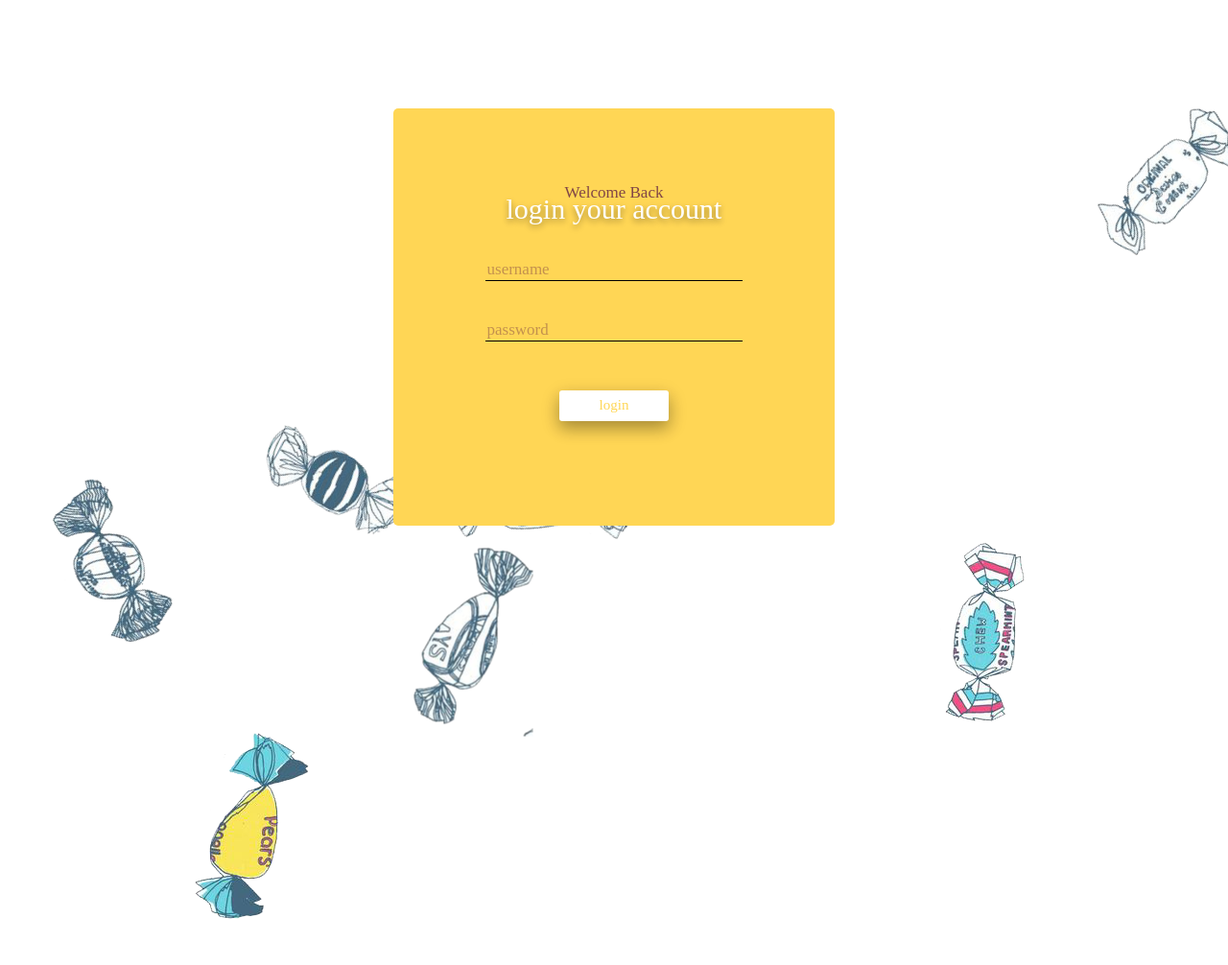
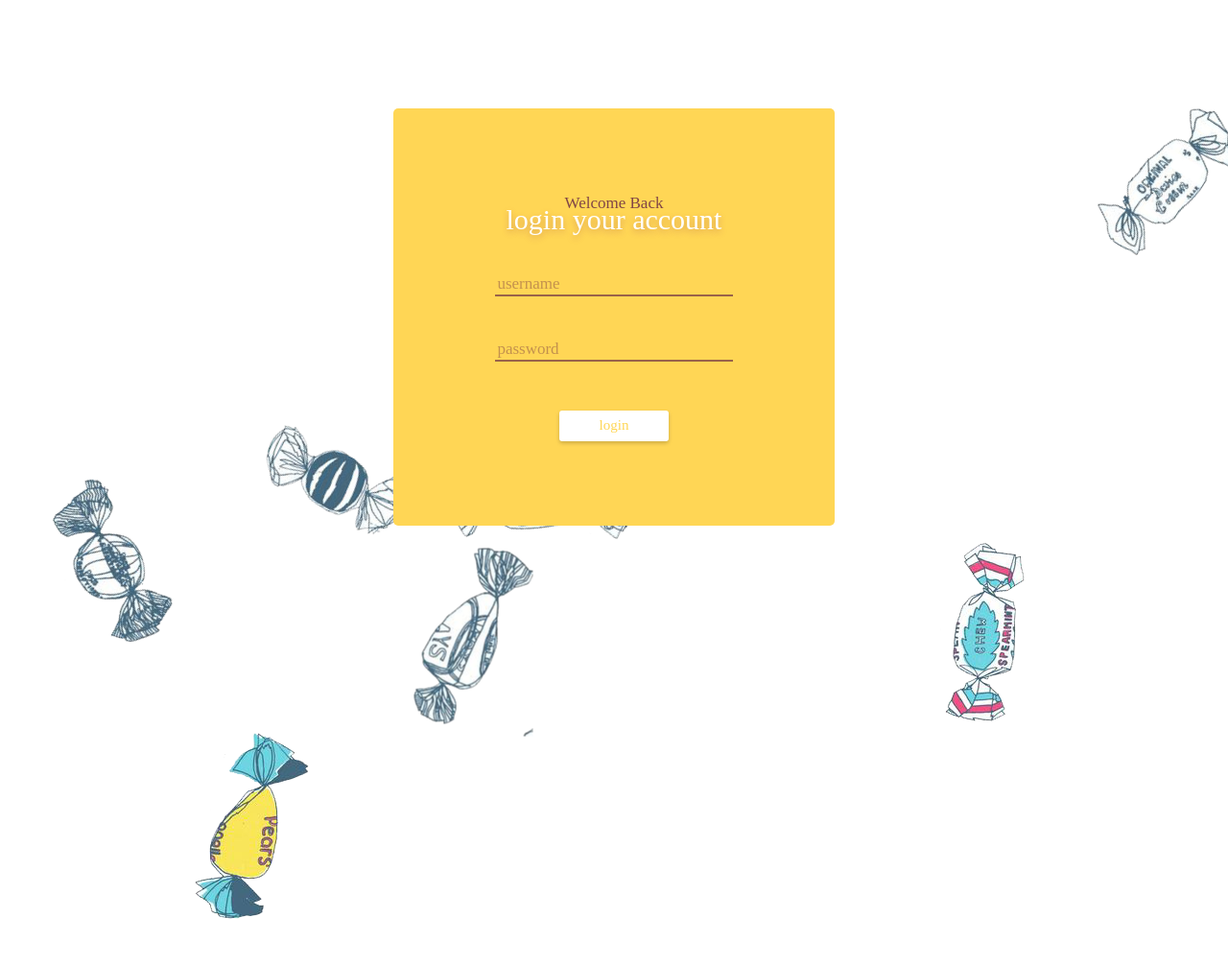
Before and after one commit to mlin702651/mlin702651.github.io, a plain HTML site: page loginpage.html in a window 1280 px wide. Shown: the top 1006 px of the page at 96% size. Drawn offline with Linux system fonts and the light colour scheme.

Commit message:
看第一頁的動畫滑進來那個要不要改

```diff
--- a/css/can.css
+++ b/css/can.css
@@ -149,7 +149,7 @@
 .line1{
     width:276px;
     height: 3px;
-    background-color:#652727;
+    background-color:#65272785;
 }
 .login{
     display:inline-block;
@@ -167,17 +167,17 @@
     background-color:white;
     transition-duration: 0.4s;
     z-index:3;
-    margin-top: 12px;
-    margin-bottom: 12px;
+    margin-top: 20px;
+    margin-bottom: 20px;
     outline: none;
-    box-shadow: 0 2px 5px 0 rgba(0,0,0,0.2), 0 4px 15px 0 rgba(0,0,0,0.19);
+    box-shadow: 0 2px 3px rgba(0,0,0,0.2);
 }
 .login:hover{
     background-color:#FFD655;
     color:white;
     border: solid 1px white;
     outline: none;
-    box-shadow: 0 5px 10px 0 rgba(0,0,0,0.2), 0 6px 20px 0 rgba(0,0,0,0.19);
+    box-shadow: 0 2px 3px 0 rgba(0,0,0,0.2);
 }
 .login:active {
     background-color: white;
@@ -243,6 +243,7 @@
 .li:hover, .li:focus, .li:active {
     -webkit-transform: scale(1.2);
     transform: scale(1.2);
+    border-radius: 3px;
 
 }
 .firstblock{
@@ -269,7 +270,7 @@
 
     animation: fadeInLeft 2s linear ;
     animation-duration: 2s;
-  animation-delay: 0s;
+    animation-delay: 0s;
 
 }
 
@@ -305,14 +306,17 @@
     left:819px;
     top:1234px;
     transition-duration: 0.4s;
-    box-shadow: 0 2px 5px 0 rgba(0,0,0,0.2), 0 4px 15px 0 rgba(0,0,0,0.19);
+    box-shadow: 0 2px 3px 0 rgba(0,0,0,0.2);
+    outline: none;
 
 }
 .buy1:hover{
     background-color:#FFD655;
     color:white;
     border: solid 1px white;
-    box-shadow: 0 8px 16px 0 rgba(0,0,0,0.2), 0 6px 20px 0 rgba(0,0,0,0.19);
+    box-shadow: 0 2px 3px 0 rgba(0,0,0,0.2);
+    outline: none;
+
 }
 .buy1:active {
     background-color: white;
@@ -335,14 +339,16 @@
     left:362px;
     top:1729px;
     transition-duration: 0.4s;
-    box-shadow: 0 2px 5px 0 rgba(0,0,0,0.2), 0 6px 20px 0 rgba(0,0,0,0.19);
+    box-shadow: 0 2px 3px 0 rgba(0,0,0,0.2);
+    outline: none;
 
 }
 .buy2:hover{
     background-color:#FFD655;
     color:white;
     border: solid 1px white;
-    box-shadow: 0 8px 16px 0 rgba(0,0,0,0.2), 0 6px 20px 0 rgba(0,0,0,0.19);
+    box-shadow: 0 2px 3px 0 rgba(0,0,0,0.2);
+    outline: none;
 }
 .buy2:active {
     background-color: white;
@@ -365,14 +371,15 @@
     top:2188px;
     background-color: white;
     transition-duration: 0.4s;
-    box-shadow: 0 2px 5px 0 rgba(0,0,0,0.2), 0 6px 20px 0 rgba(0,0,0,0.19);
-
+    box-shadow: 0 2px 3px 0 rgba(0,0,0,0.2);
+    outline: none;
 }
 .buy3:hover{
     background-color:#FFD655;
     color:white;
     border: solid 1px white;
-    box-shadow: 0 8px 16px 0 rgba(0,0,0,0.2), 0 6px 20px 0 rgba(0,0,0,0.19);
+    box-shadow: 0 2px 3px 0 rgba(0,0,0,0.2);
+    outline: none;
 }
 .buy3:active {
     background-color: white;
@@ -404,7 +411,7 @@
 .coo{
     position: absolute;
     top:1986px;
-    left:812px;
+    left:800px;
     color: #652727;
 
     animation: fadeInRight 2s linear ;
--- a/css/loginpage.css
+++ b/css/loginpage.css
@@ -105,7 +105,7 @@ section{
     font-size: 17px;
     font-family: Segoe WP;
     margin:0;
-    margin-top: 6.09375vw;
+    margin-top: 7vw;
 }
 .logaccount{
 
@@ -115,19 +115,19 @@ section{
     font-family: Segoe WP;
     font-size: 30px;
     margin:0;
-    margin-bottom: 2.8vw;
+    margin-bottom: 3vw;
     margin-top: -10px;
-    text-shadow:#00000063 0em 0.1em 0.2em;
+    text-shadow:#a8555563 0em 0.1em 0.2em;
 }
 .username{
     color:#814646;
     font-size: 17px;
     font-family: Segoe WP;
-    width: 20.7vw;
+    width: 19vw;
     border:0;
-    border-bottom: solid 1px black;
+    border-bottom: solid 2px #814646cc;
     background-color: #FFD655;
-    margin-bottom:40px;
+    margin-bottom:3.5vw;
     outline:none;
 
 }
@@ -139,9 +139,9 @@ section{
     color:#814646;
     font-size: 17px;
     font-family: Segoe WP;
-    width: 20.7vw;
+    width: 19vw;
     border:0;
-    border-bottom: solid 1px black;
+    border-bottom: solid 2px #814646cc;
     background-color: #FFD655;
     margin-bottom:5px;
     outline: none;
@@ -165,13 +165,13 @@ section{
     margin-top: 3.554vw;
     margin-bottom: 0.9375vw;
     outline:none;
-    box-shadow: 0 8px 16px 0 rgba(0,0,0,0.2), 0 6px 20px 0 rgba(0,0,0,0.19);
+    box-shadow: 0 2px 4px 0 rgba(0,0,0,0.2);
 }
 .login:hover{
     background-color:#FFD655;
     color:white;
     border:solid 2px white;
-    box-shadow: 0 8px 16px 0 rgba(0,0,0,0.2), 0 6px 20px 0 rgba(0,0,0,0.19);
+    box-shadow: 0 2px 4px 0 rgba(0,0,0,0.2);
     outline: none;
 
 }
```
Also changed, not shown: 00.html (+2 -2 lines), 02.html (+1 -1 lines), images/icons8-line-50.png, images/icons8-line-501.png (added).
